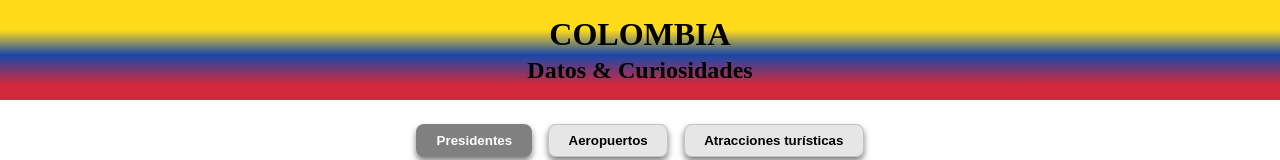
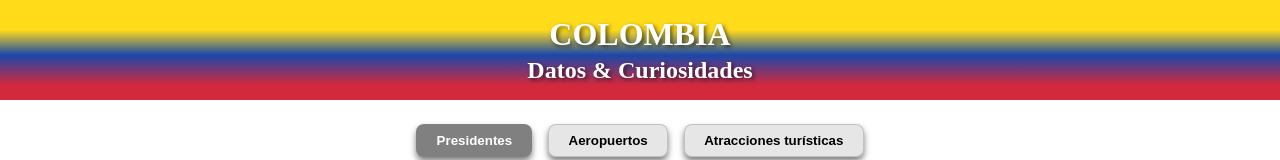
Before and after one commit to RafaMojica/colombian_api_Rafael, a React (Vite) app: page /colombia_dash in a window 1280 px wide. Shown: the top 160 px of the page. Built offline with nearby package versions, Linux system fonts and the light colour scheme.

Commit message:
chore: add class html element

```diff
--- a/src/components/Header/Header.jsx
+++ b/src/components/Header/Header.jsx
@@ -3,8 +3,8 @@ import "./Header.css";
 const Header = () => {
   return (
     <header>
-      <h1>COLOMBIA</h1>
-      <h2>Datos & Curiosidades</h2>
+      <h1 className="title-main">COLOMBIA</h1>
+      <h2 className="title-secondary">Datos & Curiosidades</h2>
     </header>
   );
 };
```
